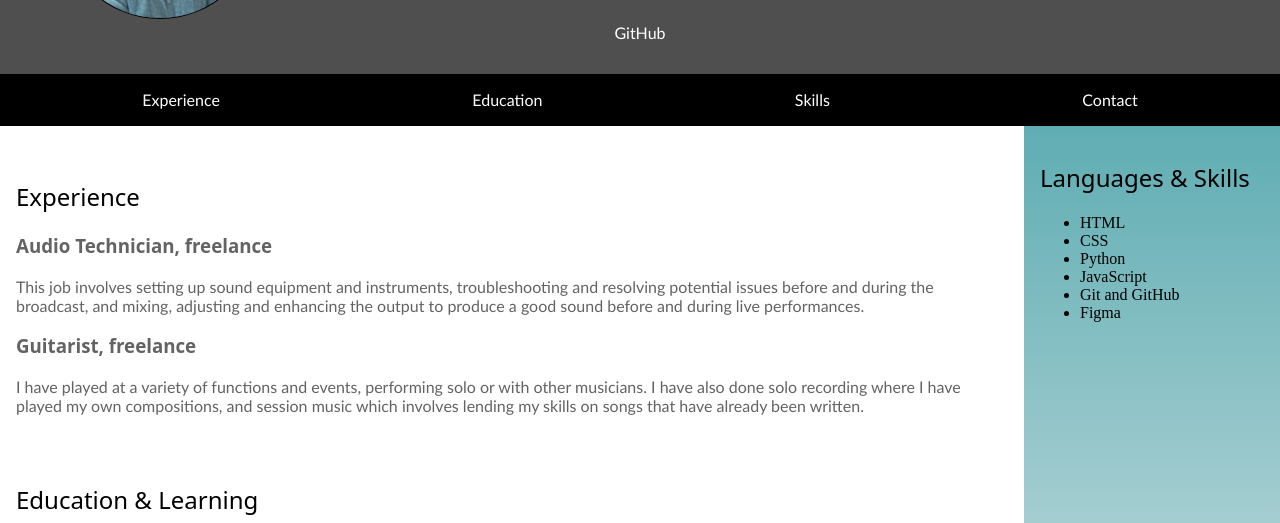
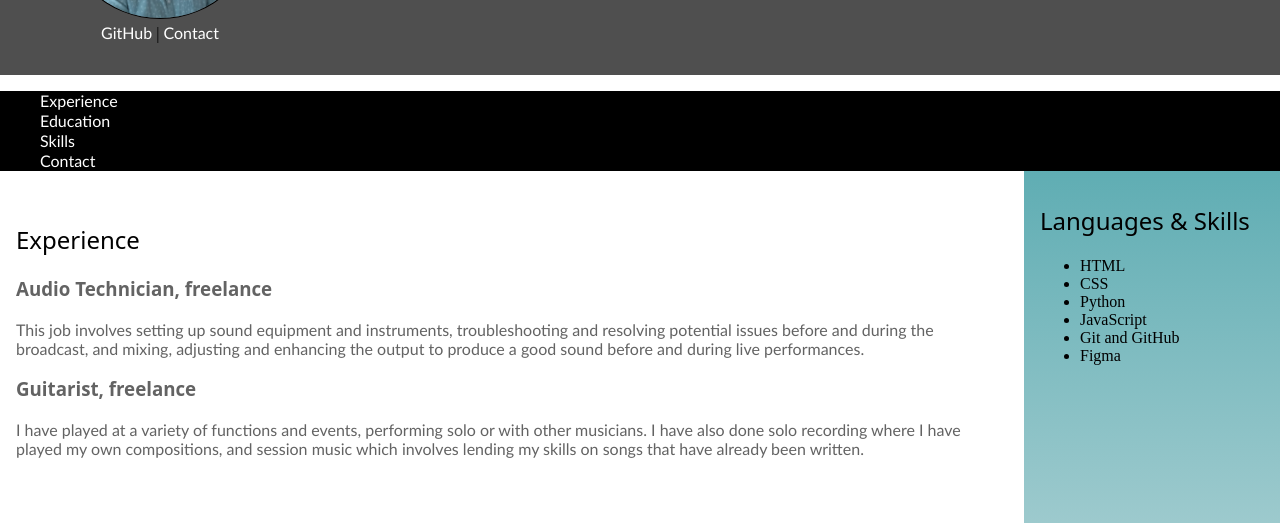
Before and after one commit to EmilErasmus/EMIERA195_FTC2306_GroupA_EmilErasmus_ITW9, a plain HTML site: page index.html in a window 1280 px wide. Shown: the part 217-740 px from the top of the page. Drawn offline with Linux system fonts and the light colour scheme.

Commit message:
Added contact link in header

```diff
--- a/index.html
+++ b/index.html
@@ -4,6 +4,7 @@
     <meta charset="UTF-8" />
     <meta name="viewport" content="width=device-width, initial-scale=1.0" />
     <title>Digital Resume</title>
+    <link rel="icon" type="image/x-icon" href="./images/favicon.png" />
     <link rel="stylesheet" href="css/style.css" />
   </head>
   <body>
@@ -32,23 +33,24 @@
           demonstrate a strong work ethic, attention to detail, and a proactive
           approach to problem-solving.
         </p>
-        <a id="top-link" href="https://github.com/EmilErasmus" target="_blank">
-          GitHub
-        </a>
+
+        <div id="top-links">
+          <a href="https://github.com/EmilErasmus" target="_blank"> GitHub </a>
+          |
+          <a href="#contact">Contact</a>
+        </div>
+
       </div>
     </header>
 
     <nav id="nav-bar">
-      <div id="nav-div">
-        <ul id="nav-list">
-          <li><a href="#experience">Experience</a></li>
-          <li><a href="#education">Education</a></li>
-          <li><a href="#skills">Skills</a></li>
-          <li><a href="#contact">Contact</a></li>
-        </ul>
-      </div>
+      <ul id="flex-container">
+        <li><a href="#experience">Experience</a></li>
+        <li><a href="#education">Education</a></li>
+        <li><a href="#skills">Skills</a></li>
+        <li><a href="#contact">Contact</a></li>
+      </ul>
     </nav>
-    <br />
 
     <main>
       <article>
@@ -93,7 +95,9 @@
               Udemy
             </a>
           </h3>
-          <p class="edu-text">Fundamentals in Python and programming, 2022-2023</p>
+          <p class="edu-text">
+            Fundamentals in Python and programming, 2022-2023
+          </p>
           <h3>The Bay Academy</h3>
           <p class="edu-text">High school, 2018-2020</p>
           <h3>The Durban Music School</h3>
@@ -136,8 +140,8 @@
           <label for="last-name"></label>
           <input
             type="text"
-            name="lastName"
-            id="lastName"
+            name="last-name"
+            id="last-name"
             placeholder="Surname *"
             autocomplete="off"
             required
@@ -190,6 +194,7 @@
         <p id="required">* Required field</p>
       </form>
 
+      <p id="footer-email">Emil Erasmus | lime.erasmus@gmail.com</p>
       <p id="footer-links">
         <a
           class="bottom-links"
```
